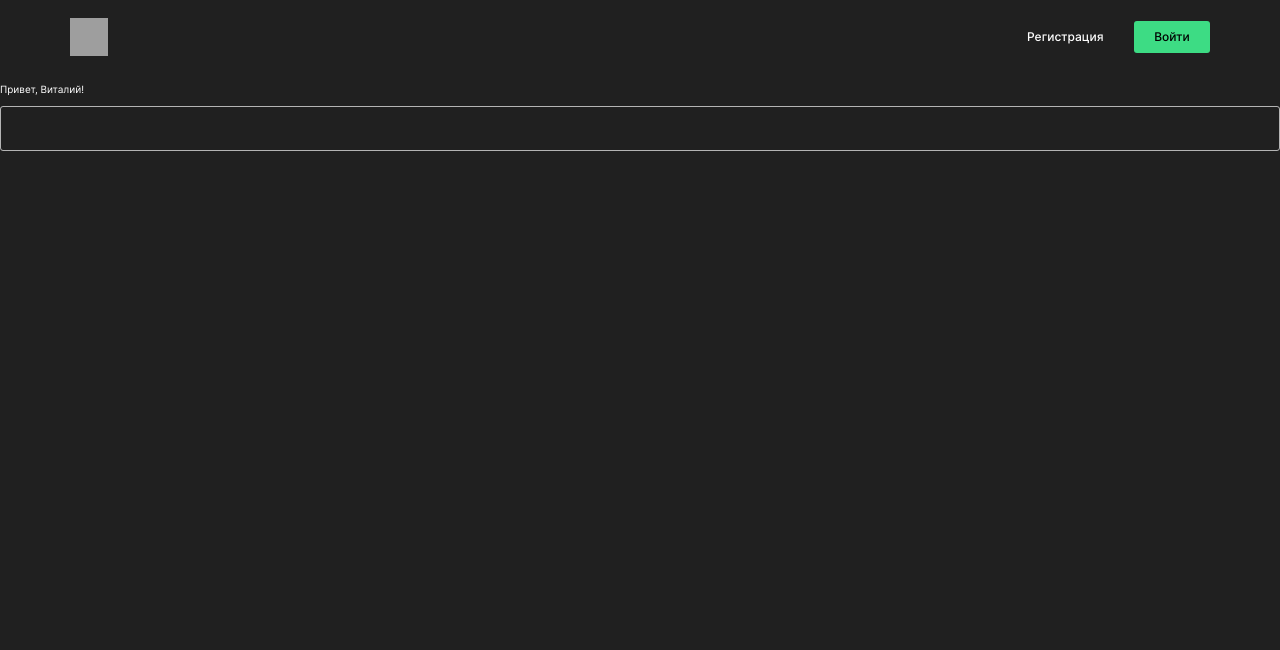
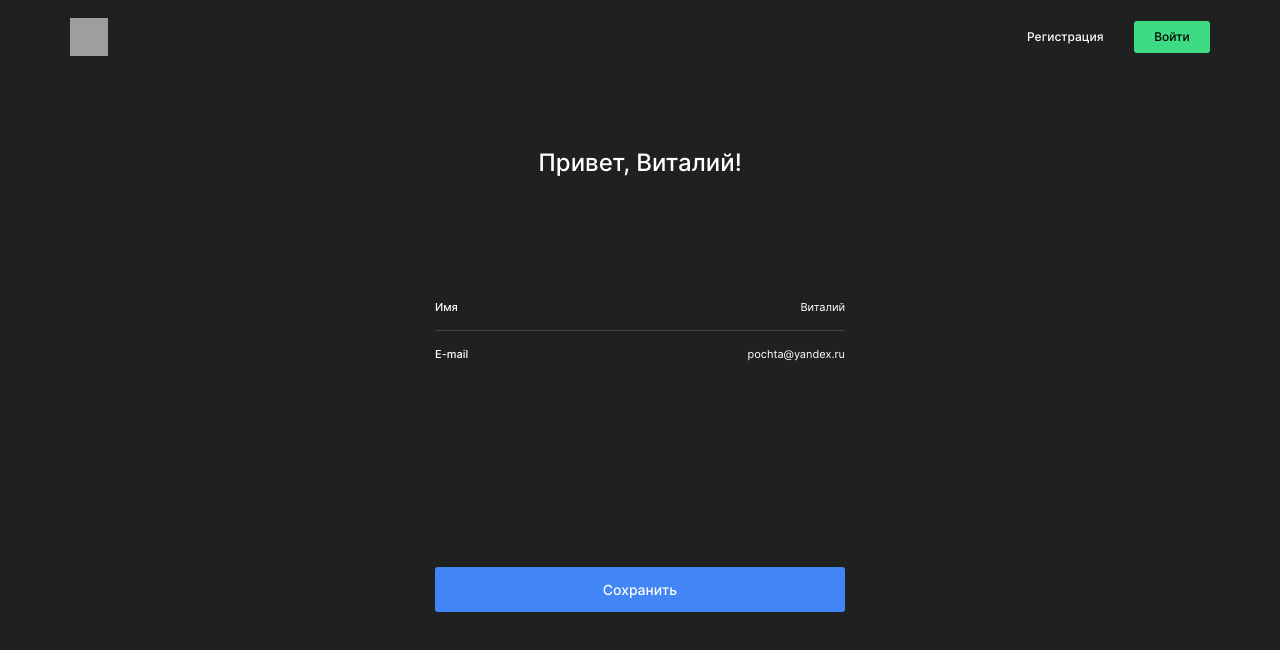
Before and after one commit to Sattturday/movies-explorer-frontend, a React (Create React App) app: page /profile in a window 1280 px wide. Both pictures are taken after a click on the button "Редактировать". Shown: the top 650 px of the page. Built offline with nearby package versions, Linux system fonts and the light colour scheme; grey boxes are pictures that could not be loaded.

Commit message:
feat: add Profile

```diff
--- a/src/components/App/App.js
+++ b/src/components/App/App.js
@@ -16,6 +16,7 @@ function App() {
   const [menuOpen, setMenuOpen] = useState(false);
   const [isEdit, setIsEdit] = useState(false);
   const userName = 'Виталий';
+  const userMail = 'pochta@yandex.ru';
 
   const navigate = useNavigate();
 
@@ -45,7 +46,7 @@ function App() {
   }
 
   return (
-    <AppContext.Provider value={{loggedIn, menuOpen, isEdit, userName}}>
+    <AppContext.Provider value={{loggedIn, menuOpen, isEdit, userName, userMail}}>
       <Routes>
         <Route path="/" element={<Main onBurgerClick={handleBurgerClick} />} />
         {/* <Route path="/movies" element={<Movies />} />
--- a/src/components/common/Form/Form.js
+++ b/src/components/common/Form/Form.js
@@ -18,7 +18,7 @@ const Form = ({
     >
       {children}
       <button
-        className={`form__submit form__submit_${name} ${
+        className={`form__submit form__submit_type_${name} ${
           (!isValid && ' form__submit_disabled') || ''
         }`}
         type="submit"
--- a/src/components/common/Form/Form.scss
+++ b/src/components/common/Form/Form.scss
@@ -4,6 +4,61 @@
 
 .form {
   width: 100%;
+
+  &_type_profile {
+    .input {
+      display: flex;
+      flex-wrap: wrap;
+    }
+
+    .input__name {
+      @include profile-text(500);
+      //    padding-top: 1.2rem;
+      padding-bottom: 0;
+      width: 30%;
+      color: $color-light-xl;
+      padding-top: 1.6rem;
+    }
+
+    .input__field {
+      @include profile-text(400);
+      margin-top: 1.6rem;
+      margin-left: auto;
+      padding: 0;
+      width: 70%;
+      text-align: end;
+      background-color: transparent;
+      border-radius: 0;
+
+      &:focus,
+      &:focus:-webkit-autofill {
+        background: linear-gradient(to right, $color-dark-l, $color-dark-s);
+      }
+
+      &:-webkit-autofill {
+        -webkit-box-shadow: 0 0 0 30px $color-dark-s inset;
+        @include profile-text(400);
+        margin-top: 1.6rem;
+        margin-left: auto;
+        padding: 0;
+        -webkit-text-fill-color: $color-light-xl;
+      }
+    }
+
+    .input__error {
+      margin-left: auto;
+      width: 70%;
+      min-height: 1.6rem;
+      display: flex;
+      align-items: flex-end;
+      justify-content: flex-end;
+      color: $color-red;
+      font-size: 0.8rem;
+      font-weight: 400;
+      line-height: 1;
+      text-align: end;
+    }
+  }
 }
 
 .form__submit {
@@ -28,12 +83,17 @@
     opacity: 0.8;
   }
 
+  &_type {
     &_login {
       margin-top: 15.9rem;
     }
 
     &_register {
       margin-top: 7.1rem;
+    }
+
+    &_profile {
+      margin-top: 19rem;
     }
 
     @include media-mobile {
@@ -48,3 +108,4 @@
       }
     }
   }
+}
--- a/src/components/common/Header/Header.js
+++ b/src/components/common/Header/Header.js
@@ -15,7 +15,7 @@ function Header({onBurgerClick}) {
       document.body.classList.remove('page_lock');
     }
   }, [app.menuOpen]);
-
+  console.log(app);
   return (
     <header className="header">
       <div className={`background ${(app.menuOpen && ' background_active') || ''}`}
--- a/src/components/common/Input/Input.scss
+++ b/src/components/common/Input/Input.scss
@@ -22,6 +22,10 @@
   font-weight: 500;
   line-height: normal;
   outline: none;
+
+  &:focus {
+    background-color: $color-dark-m;
+  }
 
   &_type_error {
     color: $color-red;
@@ -53,7 +57,6 @@
 
   &:-webkit-autofill {
     -webkit-text-fill-color: $color-light-xl;
-    background-color: $color-grey;
   }
 }
 
--- a/src/components/user/Profile/Profile.js
+++ b/src/components/user/Profile/Profile.js
@@ -6,46 +6,99 @@ import { useFormAndValidation } from '../../../hooks/useFormAndValidation';
 import Form from '../../common/Form/Form';
 import Input from '../../common/Input/Input';
 import Header from '../../common/Header/Header';
+import './Profile.scss';
 
-function Profile({ onEditProfile, handleUpdateUser, onBurgerClick, onLogout }) {
-
-  const { values, handleChange, errors, isValid, resetForm } =
+function Profile({ onEditProfile, onUpdateUser, onBurgerClick, onLogout }) {
+  const { values, handleChange, errors, isValid, setValues, resetForm } =
     useFormAndValidation();
   const app = useContext(AppContext);
 
   function handleSubmit(e) {
     e.preventDefault();
 
-    handleUpdateUser(values);
+    onUpdateUser(values);
   }
 
   useEffect(() => {
     resetForm(true);
-  }, [resetForm]);
+    setValues({
+      name: app.userName,
+      email: app.userMail,
+    });
+  }, [setValues, resetForm]);
 
-  console.log(app);
   return (
     <main>
       <Header onBurgerClick={onBurgerClick} />
       <section className="profile">
-        <p className="profile__title">Привет, {app.userName}!</p>
+        <h1 className="profile__title">Привет, {app.userName}!</h1>
         {!app.isEdit ? (
           <div className="profile__container">
-            <nav>
-              <ul className="profile__list">
-                <li className="profile__item">
-                  <button className="profile__button" type="button" onClick={onEditProfile}>Редактировать</button>
+            <ul className="profile__info-list">
+              <li className="profile__info-item profile__info-item_underline">
+                <p className="profile__subtitle">Имя</p>
+                <p className="profile__name">{app.userName}</p>
+              </li>
+              <li className="profile__info-item">
+                <p className="profile__subtitle">E-mail</p>
+                <p className="profile__mail">{app.userMail}</p>
+              </li>
+            </ul>
+            <nav className="profile__nav">
+              <ul className="profile__nav-list">
+                <li className="profile__nav-item">
+                  <button
+                    className="profile__button"
+                    type="button"
+                    onClick={onEditProfile}
+                  >
+                    Редактировать
+                  </button>
                 </li>
                 <li className="profile__item">
-                  <Link className="profile__link" to="/" onClick={onLogout}>Выйти из аккаунта</Link>
+                  <Link
+                    className="profile__link"
+                    to="/"
+                    onClick={onLogout}
+                  >
+                    Выйти из аккаунта
+                  </Link>
                 </li>
               </ul>
             </nav>
           </div>
         ) : (
-          <Form ></Form>
+          <Form
+            name="profile"
+            buttonText="Сохранить"
+            loadingText="Сохранение..."
+            onSubmit={handleSubmit}
+            isLoading={app.isLoading}
+            isValid={isValid}
+          >
+            <Input
+              name="name"
+              title="Имя"
+              type="text"
+              minLength="2"
+              maxLength="40"
+              placeholder="Имя"
+              errors={errors}
+              values={values}
+              handleChange={handleChange}
+            />
+            <span className="underline"></span>
+            <Input
+              name="email"
+              title="E-mail"
+              type="email"
+              placeholder="Email"
+              errors={errors}
+              values={values}
+              handleChange={handleChange}
+            />
+          </Form>
         )}
-
       </section>
     </main>
 
--- a/src/components/user/Profile/Profile.scss
+++ b/src/components/user/Profile/Profile.scss
@@ -0,0 +1,109 @@
+@import '../../../styles/abstract/constants.scss';
+@import '../../../styles/abstract/placeholders.scss';
+@import '../../../styles/abstract/mixins.scss';
+
+.profile {
+  padding-top: 7.4rem;
+  margin: auto;
+  max-width: 41rem;
+  display: flex;
+  flex-direction: column;
+  align-items: center;
+
+  @include media-small {
+    padding-top: 23.5rem;
+  }
+
+  @include media-mobile {
+    padding-top: 7rem;
+    max-width: 26rem;
+  }
+}
+
+.profile__title {
+  @include user-title;
+  padding-bottom: 10.7rem;
+
+  @include media-small {
+    padding-bottom: 8rem;
+  }
+
+  @include media-mobile {
+    padding-bottom: 6.3rem;
+  }
+}
+
+.profile__container {
+  width: 100%;
+}
+
+.profile__info-list {
+  @include list;
+  width: 100%;
+}
+
+.profile__info-item {
+  display: flex;
+  padding: 1.6rem 0;
+  justify-content: space-between;
+
+  &_underline {
+    border-bottom: 1px $color-light-s solid;
+  }
+}
+
+.profile__subtitle {
+  @include profile-text(500);
+}
+
+.profile__name,
+.profile__mail {
+  @include profile-text(400);
+}
+
+.profile__nav {
+  padding-top: 20.4rem;
+
+  @include media-small {
+    padding-top: 19.4rem;
+  }
+
+  @include media-mobile {
+    padding-top: 36.4rem;
+  }
+}
+
+.profile__nav-list {
+  @include list;
+  padding-bottom: 7.2rem;
+  width: 100%;
+  display: flex;
+  flex-direction: column;
+  gap: 1.5rem;
+  align-items: center;
+}
+
+.profile__button {
+  @include link($color-light-xl);
+  font-size: 1.3rem;
+  font-weight: 400;
+  line-height: normal;
+  background-color: transparent;
+  border: none;
+  cursor: pointer;
+
+  @include media-mobile {
+    font-size: 1.2rem;
+  }
+}
+
+.profile__link {
+  @include link($color-red);
+  font-size: 1.3rem;
+  font-weight: 500;
+  line-height: normal;
+
+  @include media-mobile {
+    font-size: 1.2rem;
+  }
+}
--- a/src/styles/abstract/mixins.scss
+++ b/src/styles/abstract/mixins.scss
@@ -126,6 +126,13 @@
   }
 }
 
+@mixin profile-text($font-weight) {
+  margin: 0;
+  font-size: 1.1rem;
+  font-weight: $font-weight;
+  line-height: normal;
+}
+
 @mixin footer-text($color) {
   margin: 0;
   font-size: 1.3rem;
--- /dev/null
+++ b/src/styles/base/underline.scss
@@ -0,0 +1,6 @@
+.underline {
+  width: 100%;
+  height: 1px;
+  display: block;
+  background-color: $color-light-s;
+}
--- a/src/styles/index.scss
+++ b/src/styles/index.scss
@@ -14,3 +14,4 @@
 @import './base/nav-menu';
 @import './base/account';
 @import './base/burger';
+@import './base/underline';
```
Lines whose indentation alone changed are shown as unchanged.
